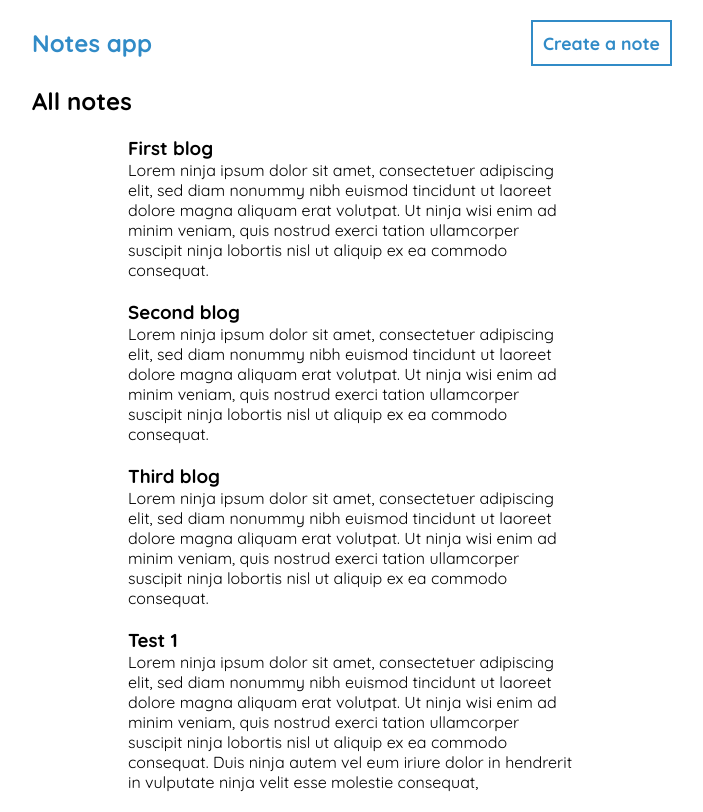
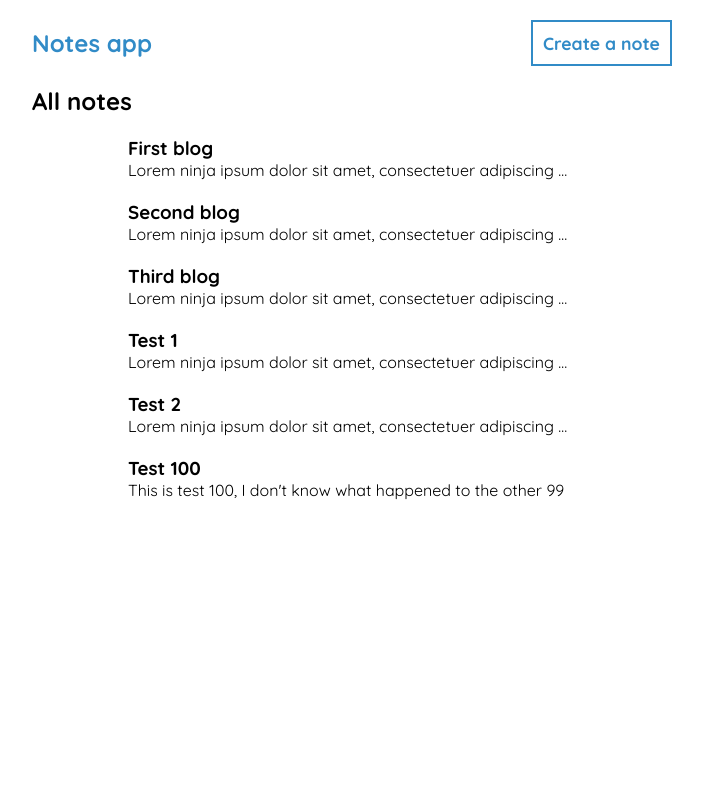
Before and after one commit to jovke01/Notes-app, a React (Create React App) app: page / in a window 1280 px wide. Shown: the whole page, without its empty margins (288-991 px from the left). Built offline with nearby package versions, Linux system fonts and the light colour scheme; data requests are answered from the project's data file.

Commit message:
Truncateing the notese on the homepage

```diff
--- a/data/db.json
+++ b/data/db.json
@@ -19,6 +19,16 @@
       "title": "Test 1",
       "body": "Lorem ninja ipsum dolor sit amet, consectetuer adipiscing elit, sed diam nonummy nibh euismod tincidunt ut laoreet dolore magna aliquam erat volutpat. Ut ninja wisi enim ad minim veniam, quis nostrud exerci tation ullamcorper suscipit ninja lobortis nisl ut aliquip ex ea commodo consequat. Duis ninja autem vel eum iriure dolor in hendrerit in vulputate ninja velit esse molestie consequat,",
       "id": 4
+    },
+    {
+      "title": "Test 2",
+      "body": "Lorem ninja ipsum dolor sit amet, consectetuer adipiscing elit, sed diam nonummy nibh euismod tincidunt ut laoreet dolore magna aliquam erat volutpat. Ut ninja wisi enim ad minim veniam, quis nostrud exerci tation ullamcorper suscipit ninja lobortis nisl ut aliquip ex ea commodo consequat. Duis ninja autem vel eum iriure dolor in hendrerit in vulputate ninja velit esse molestie consequat,",
+      "id": 5
+    },
+    {
+      "title": "Test 100",
+      "body": "This is test 100, I don't know what happened to the other 99 ",
+      "id": 6
     }
   ]
 }
--- a/src/App.js
+++ b/src/App.js
@@ -3,6 +3,7 @@ import './index.css';
 import Navbar from "./Navbar";
 import Home from "./Home";
 import Create from "./Create";
+import Note from "./Note";
 function App() {
   return (
     <Router>
@@ -15,6 +16,9 @@ function App() {
           <Route path="/create">
             <Create />
           </Route>
+          <Route path="/blogs/:id">
+            <Note />
+          </Route>
         </Switch>
       </div>
     </Router>
--- a/src/Create.js
+++ b/src/Create.js
@@ -1,9 +1,9 @@
 import { useState } from "react"
-
+import { useHistory } from "react-router-dom"
 const Create = () => {
     const [title, setTitle] = useState("")
     const [body, setBody] = useState("")
-
+    const history = useHistory()
 
     const handleSubmit = (e) => {
         e.preventDefault()
@@ -11,7 +11,7 @@ const Create = () => {
             method: 'POST',
             headers: { 'Content-Type': 'application/json' },
             body: JSON.stringify({ title, body })
-        })
+        }).then(() => history.push("/"))
     }
     return (
         <div className="create">
--- a/src/Home.js
+++ b/src/Home.js
@@ -9,19 +9,17 @@ const Home = () => {
                 setIsLoading(false);
                 setNotes(data)
             })
+            .catch(err => console.log(err.message))
     }, [])
     return (
         <div>
             <h2 className="title">All notes</h2>
             {isLoading && (<div> Loading... </div>)}
-            {notes && notes.map((note) => {
-                return (
-                    <div className="note-preview" key={note.id}>
-                        <h3>{note.title}</h3>
-                        <p>{note.body}</p>
-                    </div>
-                )
-            })}
+            {notes && notes.map(note => (
+                <div className="note-preview" key={note.id} >
+                    <h3>{note.title}</h3>
+                    <p>{note.body}</p>
+                </div>))}
         </div>
     )
 }
--- /dev/null
+++ b/src/Note.js
@@ -0,0 +1,14 @@
+
+import { useParams } from "react-router"
+const Note = ({ note }) => {
+    const { id } = useParams()
+    console.log(id);
+    return (
+        <div className="note-preview" key={note.id}>
+            <h3>{note.title}</h3>
+            <p>{note.body}</p>
+        </div>
+    )
+}
+
+export default Note
--- a/src/index.css
+++ b/src/index.css
@@ -1,4 +1,5 @@
 @import url("https://fonts.googleapis.com/css2?family=Quicksand:wght@300;400;500;600;700&display=swap");
+/* global */
 * {
 	margin: 0;
 	padding: 0;
@@ -17,7 +18,7 @@ a {
 	text-decoration: none;
 	color: black;
 }
-
+/* navbar */
 .navbar {
 	display: flex;
 	align-items: center;
@@ -33,10 +34,17 @@ a {
 	border: 2px solid var(--main-color);
 	padding: 10px;
 }
+/* note */
 .note-preview {
 	max-width: 70%;
 	margin: 20px auto;
 }
+.note-preview p {
+	white-space: nowrap;
+	overflow: hidden;
+	text-overflow: ellipsis;
+}
+/* create */
 .create form {
 	display: flex;
 	flex-direction: column;
```
